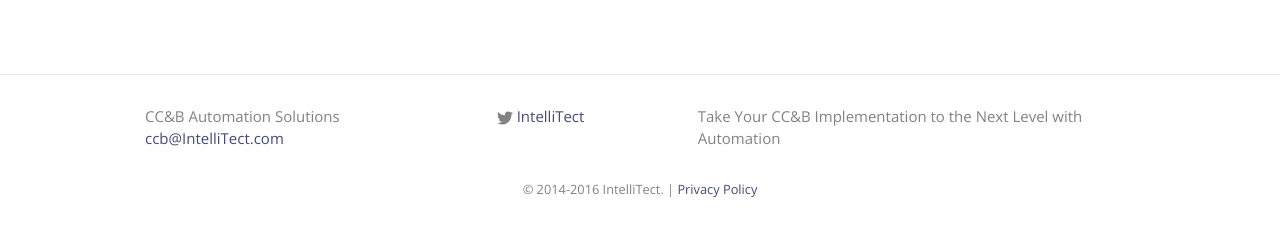
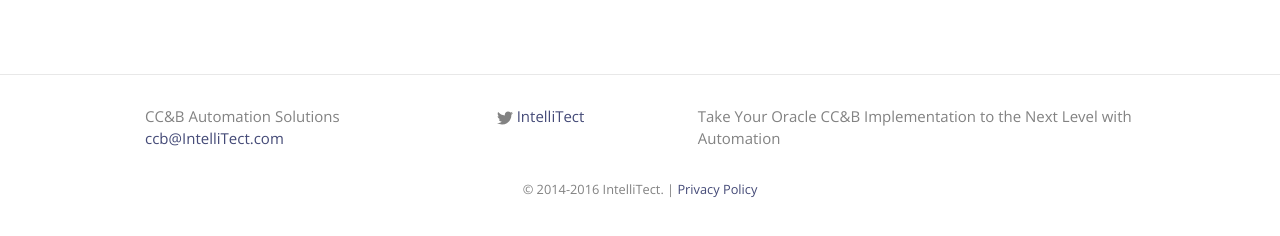
Before and after one commit to IntelliTect/CCBAutomation-website, a Jekyll site: the page built from index.html, in a window 1280 px wide and 900 px high, scrolled down 1696 px. Shown: the part 656-892 px from the top of the window. Built offline with Jekyll 4.4.1, drawn with Linux system fonts in a browser that asks for light colours; nearby versions of some CDN libraries.

Commit message:
Update _config.yml
Changed the Description Slightly to match marketing

```diff
--- a/_config.yml
+++ b/_config.yml
@@ -2,7 +2,7 @@
 title: CC&B Automation Solutions
 owner: IntelliTect
 description: > # this means to ignore newlines
-    Take Your CC&B Implementation to the Next Level with Automation
+    Take Your Oracle CC&B Implementation to the Next Level with Automation
 #baseurl: "/ccbautomation-website" # the subpath of your site, e.g. /blog
 #url: "127.0.0.1"
 url: "http://ccbautomation.com" # the base hostname & protocol for your site
```
